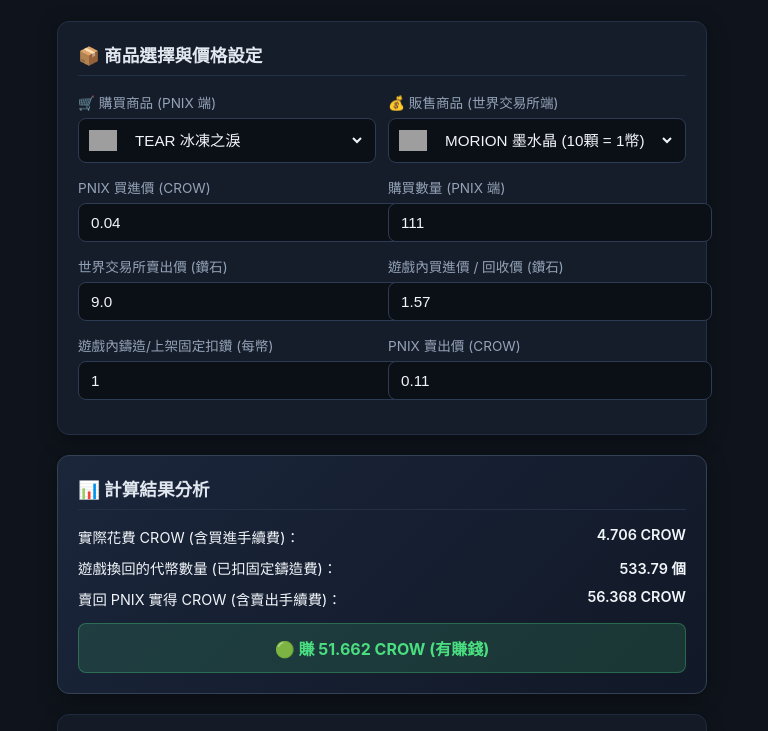
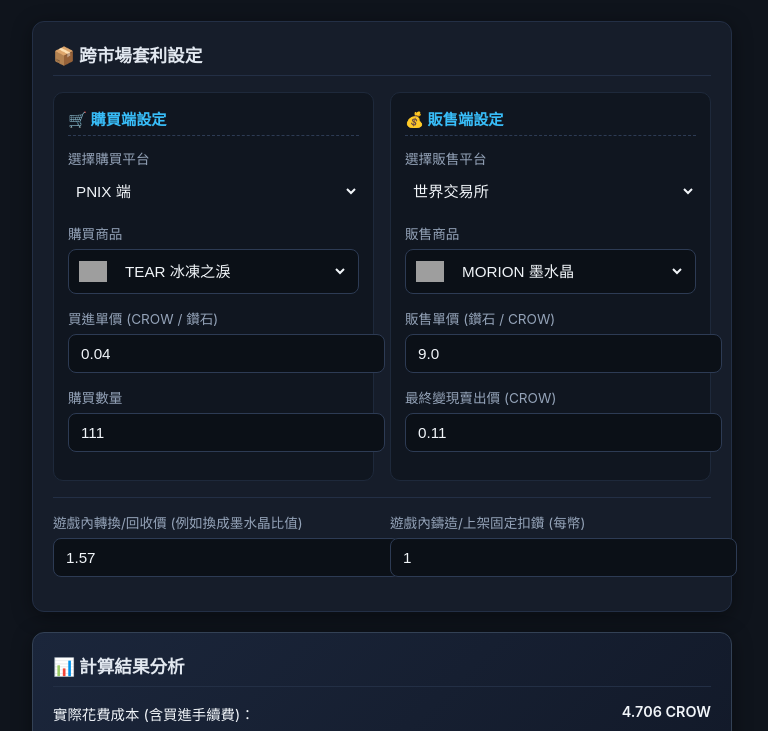
Before and after one commit to leikai0205/NightCrows-calc, a plain HTML site: page index.html in a window 1280 px wide. Shown: the part 58-789 px from the top of the page, without its empty margins (258-1026 px from the left). Drawn offline with Linux system fonts and the light colour scheme; grey boxes are pictures that could not be loaded.

Commit message:
Update index.html

```diff
--- a/index.html
+++ b/index.html
@@ -28,7 +28,7 @@
 
         .container {
             width: 100%;
-            max-width: 650px;
+            max-width: 700px;
         }
 
         header {
@@ -74,7 +74,23 @@
         .form-row {
             display: grid;
             grid-template-columns: 1fr 1fr;
-            gap: 12px;
+            gap: 16px;
+        }
+
+        .market-side {
+            background: rgba(11, 16, 23, 0.5);
+            border: 1px solid #1e293b;
+            padding: 14px;
+            border-radius: 10px;
+        }
+
+        .market-side h3 {
+            font-size: 0.95rem;
+            margin-top: 0;
+            margin-bottom: 12px;
+            color: var(--accent-glow);
+            border-bottom: 1px dashed #2d3b54;
+            padding-bottom: 6px;
         }
 
         label {
@@ -85,7 +101,6 @@
             gap: 6px;
         }
 
-        /* 讓選單外觀更精緻 */
         .select-container {
             display: flex;
             align-items: center;
@@ -118,7 +133,6 @@
             width: 100%;
         }
 
-        /* 針對下拉選單展開時的選項進行深色美化 */
         select option {
             background-color: #161d2a;
             color: #f1f5f9;
@@ -191,17 +205,30 @@
         <h1>🦅 夜鴉 (NIGHT CROWS) 交易所計算器</h1>
     </header>
 
-    <!-- 商品選擇與價格設定 -->
+    <!-- 商品選擇與價格設定（左右分欄：買進 vs 販售） -->
     <div class="card">
-        <h2>📦 商品選擇與價格設定</h2>
+        <h2>📦 跨市場套利設定</h2>
 
         <div class="form-row">
+            <!-- 左側：購買設定 -->
+            <div class="market-side">
+                <h3>🛒 購買端設定</h3>
+
                 <div class="form-group">
-                <label for="buy-item">🛒 購買商品 (PNIX 端)</label>
+                    <label for="buy-market">選擇購買平台</label>
+                    <select id="buy-market">
+                        <option value="PNIX" selected>PNIX 端</option>
+                        <option value="GAME">遊戲內交易所</option>
+                        <option value="WORLD">世界交易所</option>
+                    </select>
+                </div>
+
+                <div class="form-group">
+                    <label for="buy-item">購買商品</label>
                     <div class="select-container">
                         <img id="buy-icon" class="selected-icon" src="https://gcdn.wemade.games/prod/ncgl/official/2.8.6/_next/static/images/home/token-tear.webp" alt="icon">
                         <select id="buy-item" onchange="updateIcon('buy')">
-                        <option value="MORION">MORION 墨水晶 (10顆 = 1幣)</option>
+                            <option value="MORION">MORION 墨水晶</option>
                             <option value="TEAR" selected>TEAR 冰凍之淚</option>
                             <option value="ESSENCE">ESSENCE 詛咒精華</option>
                             <option value="PAPYRUS">PAPYRUS 古代沙草紙</option>
@@ -216,11 +243,35 @@
                 </div>
 
                 <div class="form-group">
-                <label for="sell-item">💰 販售商品 (世界交易所端)</label>
+                    <label for="pnix-buy-price">買進單價 (CROW / 鑽石)</label>
+                    <input type="number" id="pnix-buy-price" value="0.04" step="0.001" oninput="calculate()">
+                </div>
+
+                <div class="form-group">
+                    <label for="buy-qty">購買數量</label>
+                    <input type="number" id="buy-qty" value="111" oninput="calculate()">
+                </div>
+            </div>
+
+            <!-- 右側：販售設定 -->
+            <div class="market-side">
+                <h3>💰 販售端設定</h3>
+
+                <div class="form-group">
+                    <label for="sell-market">選擇販售平台</label>
+                    <select id="sell-market">
+                        <option value="PNIX">PNIX 端</option>
+                        <option value="GAME">遊戲內交易所</option>
+                        <option value="WORLD" selected>世界交易所</option>
+                    </select>
+                </div>
+
+                <div class="form-group">
+                    <label for="sell-item">販售商品</label>
                     <div class="select-container">
                         <img id="sell-icon" class="selected-icon" src="https://gcdn.wemade.games/prod/ncgl/official/2.8.6/_next/static/images/home/token-morion.webp" alt="icon">
                         <select id="sell-item" onchange="updateIcon('sell')">
-                        <option value="MORION" selected>MORION 墨水晶 (10顆 = 1幣)</option>
+                            <option value="MORION" selected>MORION 墨水晶</option>
                             <option value="TEAR">TEAR 冰凍之淚</option>
                             <option value="ESSENCE">ESSENCE 詛咒精華</option>
                             <option value="PAPYRUS">PAPYRUS 古代沙草紙</option>
@@ -233,38 +284,28 @@
                         </select>
                     </div>
                 </div>
+
+                <div class="form-group">
+                    <label for="market-sell-price">販售單價 (鑽石 / CROW)</label>
+                    <input type="number" id="market-sell-price" value="9.0" step="0.1" oninput="calculate()">
                 </div>
 
-        <div class="form-row">
                 <div class="form-group">
-                <label for="pnix-buy-price">PNIX 買進價 (CROW)</label>
-                <input type="number" id="pnix-buy-price" value="0.04" step="0.001" oninput="calculate()">
+                    <label for="pnix-sell-price">最終變現賣出價 (CROW)</label>
+                    <input type="number" id="pnix-sell-price" value="0.11" step="0.001" oninput="calculate()">
                 </div>
-            <div class="form-group">
-                <label for="buy-qty">購買數量 (PNIX 端)</label>
-                <input type="number" id="buy-qty" value="111" oninput="calculate()">
             </div>
         </div>
 
-        <div class="form-row">
+        <!-- 轉換過渡輔助參數 -->
+        <div style="margin-top: 16px; border-top: 1px solid var(--card-border); padding-top: 14px;" class="form-row">
             <div class="form-group">
-                <label for="market-sell-price">世界交易所賣出價 (鑽石)</label>
-                <input type="number" id="market-sell-price" value="9.0" step="0.1" oninput="calculate()">
-            </div>
-            <div class="form-group">
-                <label for="game-buy-price">遊戲內買進價 / 回收價 (鑽石)</label>
+                <label for="game-buy-price">遊戲內轉換/回收價 (例如換成墨水晶比值)</label>
                 <input type="number" id="game-buy-price" value="1.57" step="0.01" oninput="calculate()">
             </div>
-        </div>
-
-        <div class="form-row">
             <div class="form-group">
                 <label for="game-fixed-fee">遊戲內鑄造/上架固定扣鑽 (每幣)</label>
                 <input type="number" id="game-fixed-fee" value="1" oninput="calculate()">
-            </div>
-            <div class="form-group">
-                <label for="pnix-sell-price">PNIX 賣出價 (CROW)</label>
-                <input type="number" id="pnix-sell-price" value="0.11" step="0.001" oninput="calculate()">
             </div>
         </div>
     </div>
@@ -273,15 +314,15 @@
     <div class="card result-box">
         <h2>📊 計算結果分析</h2>
         <div class="result-item">
-            <span>實際花費 CROW (含買進手續費)：</span>
+            <span>實際花費成本 (含買進手續費)：</span>
             <span id="res-cost-crow">0.000 CROW</span>
         </div>
         <div class="result-item">
-            <span>遊戲換回的代幣數量 (已扣固定鑄造費)：</span>
+            <span>遊戲中轉換/換回的數量：</span>
             <span id="res-token-qty">0.00 個</span>
         </div>
         <div class="result-item">
-            <span>賣回 PNIX 實得 CROW (含賣出手續費)：</span>
+            <span>最終實得 CROW (含賣出手續費)：</span>
             <span id="res-get-crow">0.000 CROW</span>
         </div>
 
@@ -290,7 +331,7 @@
         </div>
     </div>
 
-    <!-- 基礎參數設定（移至最下方） -->
+    <!-- 基礎參數設定（維持在最下方） -->
     <div class="card params-section">
         <h2>⚙️ 基礎參數設定 (長期固定)</h2>
         <div class="form-row">
```
Lines whose indentation alone changed are shown as unchanged.
